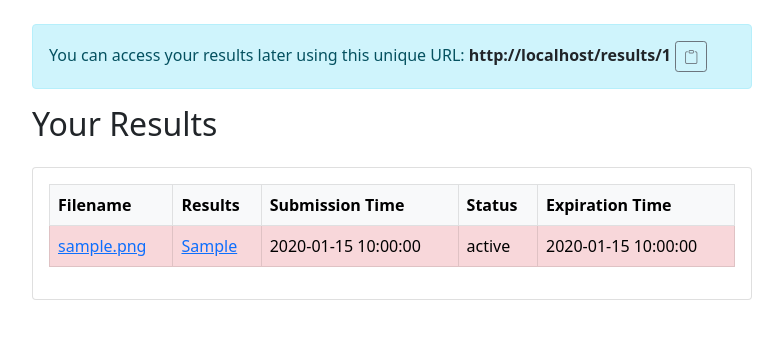
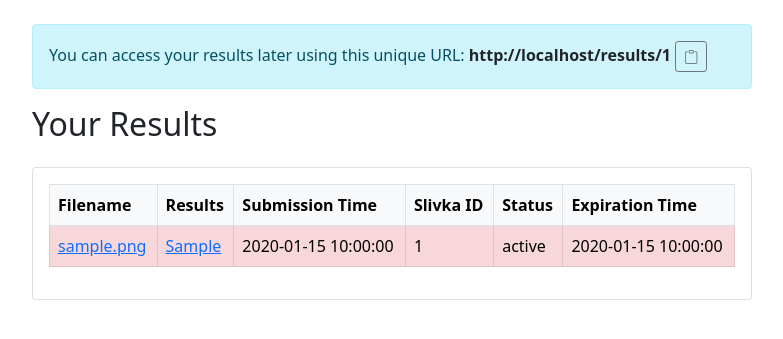
Before and after one commit to bartongroup/SM_dundee-resource-templates, a Flask app: page /results/1 in a window 1280 px wide. Shown: the part 80-419 px from the top of the page, without its empty margins (248-1031 px from the left). Run offline with Flask 3, Linux system fonts and the light colour scheme; tables that the repository leaves empty hold one stand-in row (values such as "Sample post"); some libraries are stand-ins or nearby versions.

Commit message:
Add Slivka ID column to results table in results.html

```diff
--- a/app/templates/results.html
+++ b/app/templates/results.html
@@ -26,6 +26,7 @@
                                 <th>Filename</th>
                                 <th>Results</th>
                                 <th>Submission Time</th>
+                                <th>Slivka ID</th>
                                 <th>Status</th>
                                 <th>Expiration Time</th>
                             </tr>
@@ -43,6 +44,7 @@
                                         <td><a href="{{ url_for('download', session_id=session_id, submission_time=result.submission_time|datetime_parse|datetime_format, filename=result.results) }}">{{
                                                 result.results }}</a></td>
                                         <td>{{ result.submission_time }}</td>
+                                        <td>{{ result.slivka_id }}</td>
                                         <td>{{ result.status }}</td>
                                         <td>{{ result.expiration_time }}</td>
                                         <!-- Add other fields as necessary -->
```
